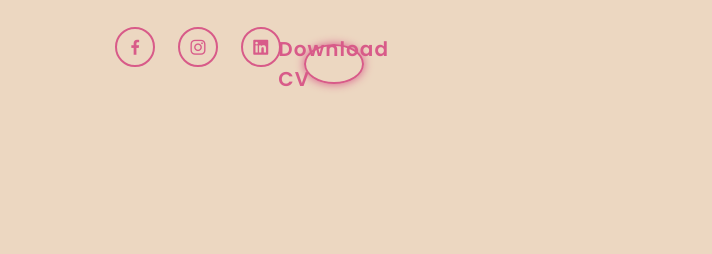
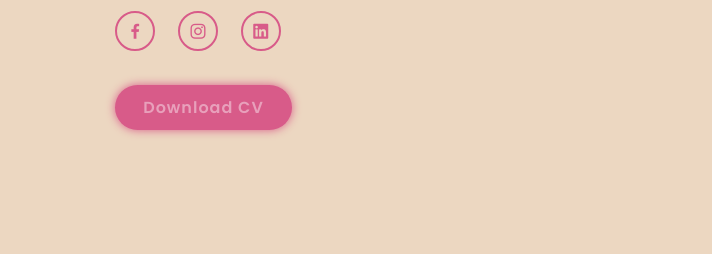
Before and after one commit to Lhynette/pineda, a plain HTML site: page index.html in a window 1280 px wide. Shown: the part 504-758 px from the top of the page, 0-712 px from the left. Drawn offline with nearby package versions, Linux system fonts and the light colour scheme; grey boxes are pictures that could not be loaded.

Commit message:
index.html

```diff
--- a/index.html
+++ b/index.html
@@ -43,8 +43,8 @@
                 <a href="https://www.facebook.com/waayneeeeee/"><i class='bx bxl-facebook'></i></a>
                 <a href="https://www.instagram.com/waaayneee_/"><i class='bx bxl-instagram'></i></a>
                 <a href="https://www.linkedin.com/in/lhynette-wayne-pineda-62b647252/"><i class='bx bxl-linkedin-square'></i></a>
-                <a href="C:\Users\Pineda\OneDrive\Desktop\webprog\weh\CV.pdf" download="CV.pdf" class="btn">Download CV</a>
             </div>
+            <button class="btn" onclick="window.open('./weh/CV.pdf')">Download CV</button>
         </div>
 
         <div class="home-img">
```
